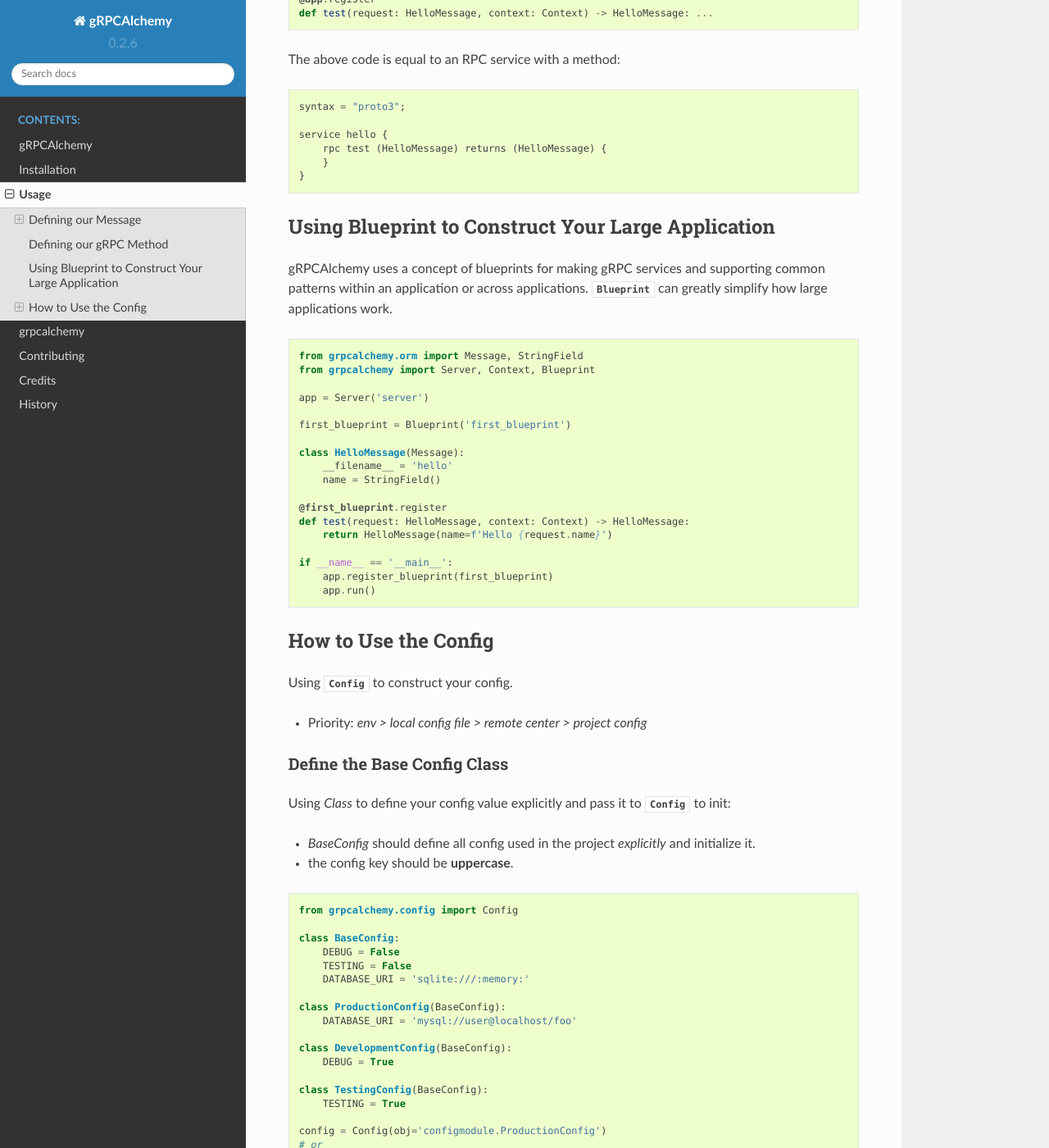
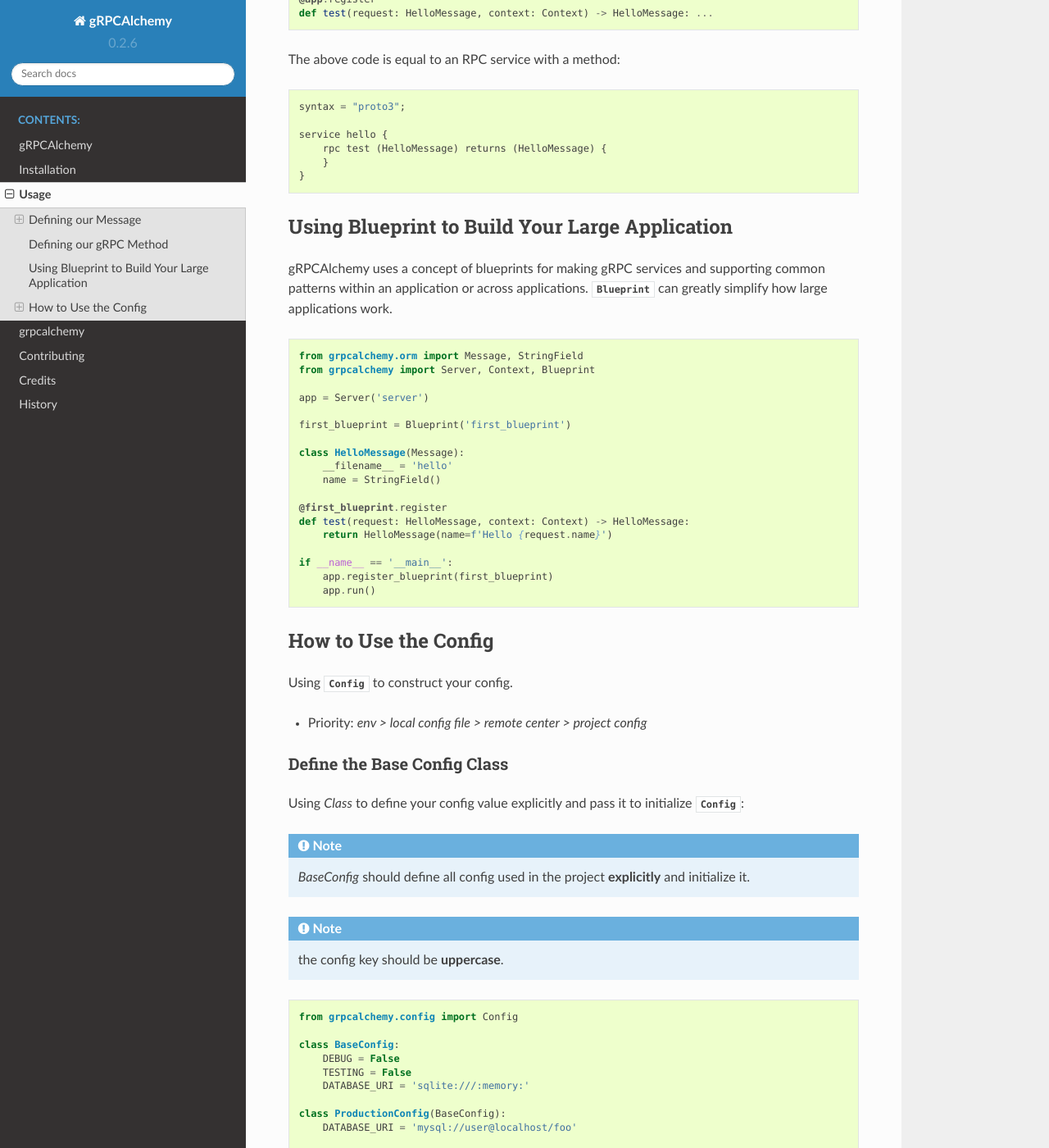
Before and after one commit to GuangTianLi/grpcalchemy, a Sphinx documentation site: the page built from docs/usage.rst, in a window 1280 px wide and 1400 px high, scrolled down 2735 px. Shown: the whole window at 82% size. Built offline with Sphinx 7.4.7 and the Read the Docs theme 2.0.0, drawn with Linux system fonts in a browser that asks for light colours; some of the changed text lies outside the part shown.

Commit message:
:star2: update docs

```diff
--- a/docs/usage.rst
+++ b/docs/usage.rst
@@ -154,7 +154,7 @@ The above code is equal to an RPC service with a method::
     }
 
 
-Using Blueprint to Construct Your Large Application
+Using Blueprint to Build Your Large Application
 =========================================================
 
 gRPCAlchemy uses a concept of blueprints for making gRPC services and
@@ -193,10 +193,10 @@ Using :any:`Config` to construct your config.
 Define the Base Config Class
 -----------------------------------------
 
-Using `Class` to define your config value explicitly and pass it to :any:`Config` to init:
+Using `Class` to define your config value explicitly and pass it to initialize :any:`Config`:
 
-* `BaseConfig` should define all config used in the project *explicitly* and initialize it.
-* the config key should be **uppercase**.
+.. note:: `BaseConfig` should define all config used in the project **explicitly** and initialize it.
+.. note:: the config key should be **uppercase**.
 
 .. code-block:: python
 
@@ -224,7 +224,7 @@ Using environment variables explicitly
 ----------------------------------------
 Defining the `ENV_PREFIX` to load the environment variables:
 
-* The :any:`Config` will try to load all `ENV_PREFIX` + `attributes name`.
+.. note:: The :any:`Config` will try to load all `ENV_PREFIX` + `attributes name`.
 
 .. code-block:: python
 
@@ -260,10 +260,10 @@ Defining the `CONFIG_FILE` to load the environment variables:
     json
 
 Using the Custom way to Access Config Explicitly
--------------------------------------------
+----------------------------------------------------
 Using  `sync_access_config_list` or `async_access_config_list` access your config:
 
-* When the `ENABLE_CONFIG_LIST` is `True`, the config will init with your custom way:
+.. note:: When the `ENABLE_CONFIG_LIST` is `True`, the config will init with your custom way:
 
 .. code-block:: python
 
```
Also changed, not shown: other parts of docs/usage.rst (+1 -1 lines).
